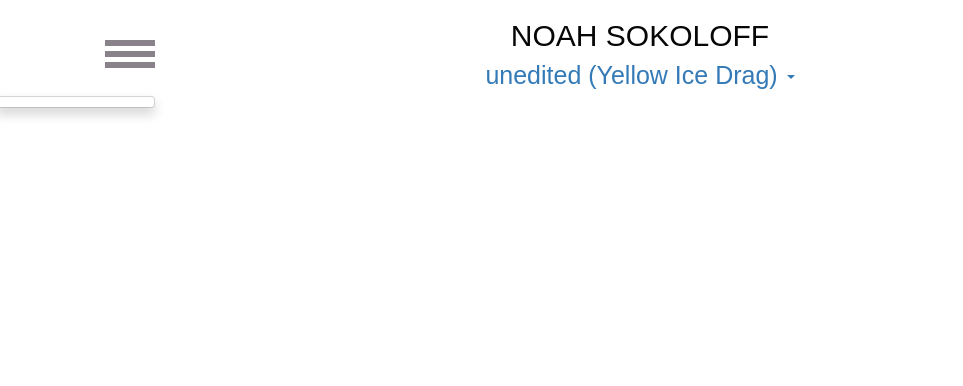
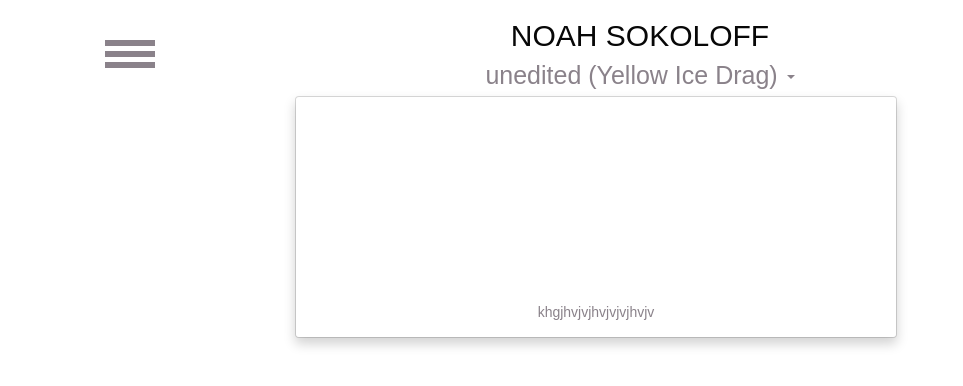
Before and after one commit to Noahsok/static-website, a plain HTML site: page unedited-yellow-ice-drag.html in a window 1280 px wide. Both pictures are taken after a click on the link "unedited (Yellow Ice Drag)". Shown: the whole page, without its empty margins (0-963 px from the left). Drawn offline with nearby package versions, Linux system fonts and the light colour scheme.

Commit message:
layout changes

```diff
--- a/assets/script.js
+++ b/assets/script.js
@@ -1,4 +1,6 @@
 $(document).ready(function(){
+
+  /* hamburger glyphicon */
 
   var menu = $(".menu");
   var hamburger = $(".hamburger");
--- a/assets/style.css
+++ b/assets/style.css
@@ -36,7 +36,6 @@ body {
     max-width: 100%;
   }
 
-  /* hamburger glyphicon/ page titles/ name */
 
   /* name-container */
 
@@ -89,7 +88,7 @@ body {
 
 /* dropdown button for description of each works page */
 
-  .yellow-works-dropdown {
+  .works-dropdown {
     color: #8a828a;
     font-family: "rift",sans-serif;
     font-style: normal;
@@ -99,10 +98,17 @@ body {
     top: -5px;
     margin: -5px;
     text-align: center;
+
   }
 
-  .yellow-works-dropdown #dLabel {
+  .dropdown-menu {
+    text-align: center;
+    margin-left: 300px;
 
+  }
+
+  .works-dropdown a {
+    color: #8a828a;
   }
 
 
--- a/unedited-yellow-ice-drag.html
+++ b/unedited-yellow-ice-drag.html
@@ -38,12 +38,15 @@
     </a>
     </div>
 
-    <div class="yellow-works-dropdown">
+    <div class="works-dropdown">
       <a id="dLabel" type="button" data-toggle="dropdown" aria-haspopup="true" aris-expanded="false">
     unedited (Yellow Ice Drag)
     <span class="caret"></span>
   </a>
+
       <ul class="dropdown-menu" aria-labelledby="dLabel">
+
+        <p> khgjhvjvjhvjvjvjhvjv </p>
 
       </ul>
     </div>
```
Also changed, not shown: unedited-blue-desert-drag.html (+10 -1 lines).
